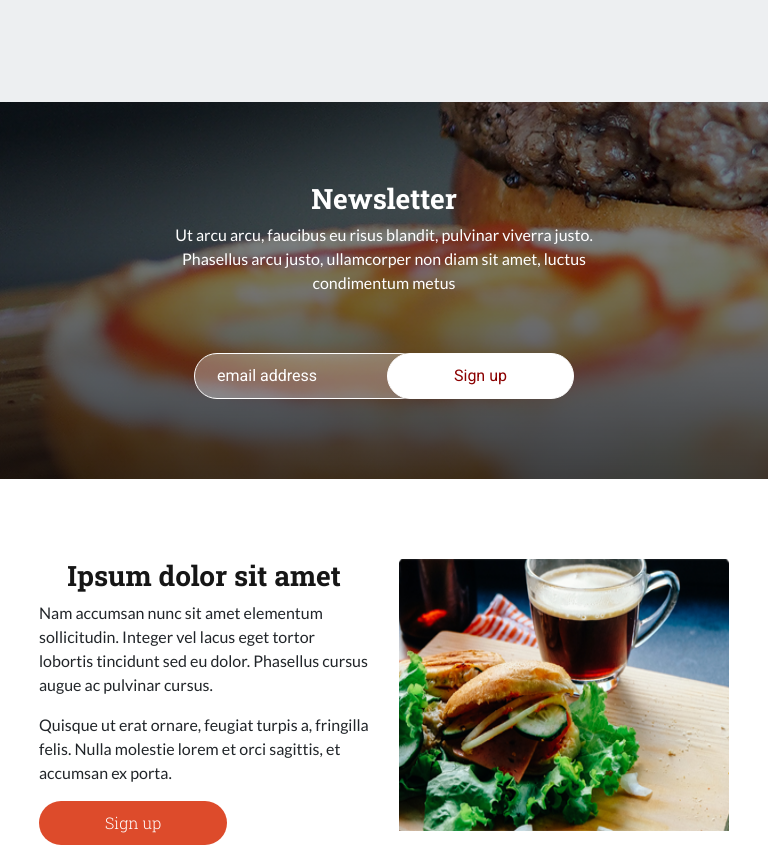
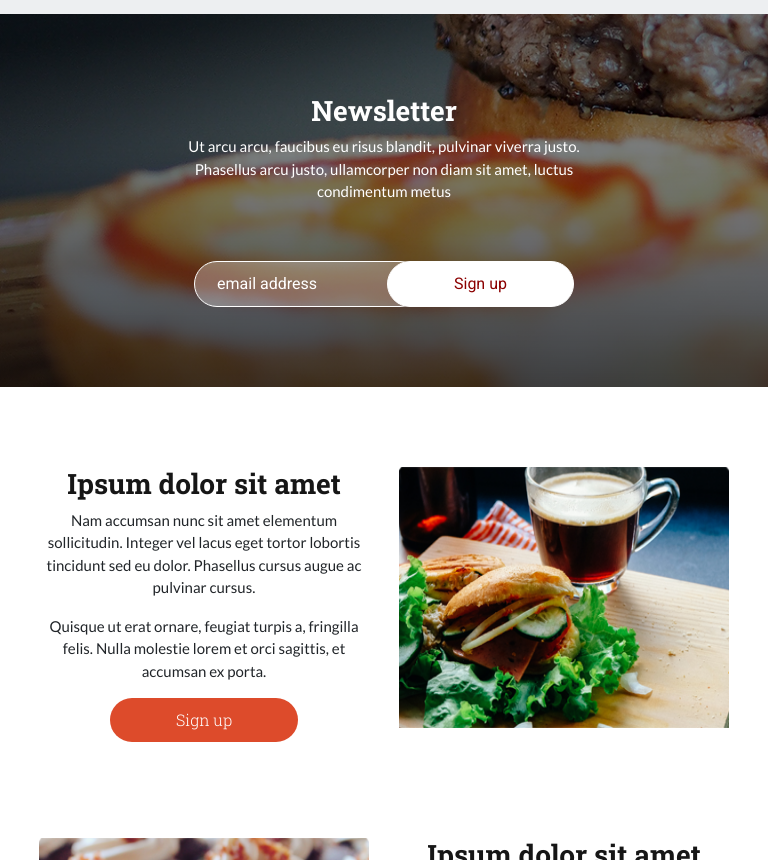
Before and after one commit to smswajan/CTG-291-Bootstrap-3, a plain HTML site: page index.html in a window 768 px wide. Shown: the part 1940-2800 px from the top of the page. Drawn offline with Linux system fonts and the light colour scheme.

Commit message:
Update media-queries.css

```diff
--- a/css/media-queries.css
+++ b/css/media-queries.css
@@ -1,8 +1,6 @@
 /* Media Query */
 
-@media (min-width:320px) and (max-width: 576px) {
-
-
+@media (min-width: 320px) and (max-width: 576px) {
     .header-logo {
         margin-left: 30%;
     }
@@ -31,4 +29,48 @@
         margin-right: auto;
     }
 
+    .content-container {
+        text-align: center !important;
+    }
+
+    .dsp-inb {
+        display: inline-block !important;
+    }
 }
+
+/* iPad */
+/* Media Query */
+
+@media (min-width: 577px) and (max-width: 1140px) {
+    h2 {
+        font-size: 40px;
+    }
+
+    h3 {
+        text-align: center !important;
+    }
+
+    .hero__heading-paragraph {
+        font-size: 20px;
+    }
+
+    p {
+        font-size: 15px;
+        text-align: center;
+    }
+
+    .btn-lightviolat,
+    .btn-orange {
+        display: inline-block;
+        margin-left: auto;
+        margin-right: auto;
+    }
+
+    .content-container {
+        text-align: center !important;
+    }
+
+    .dsp-inb {
+        display: inline-block !important;
+    }
+}
```
